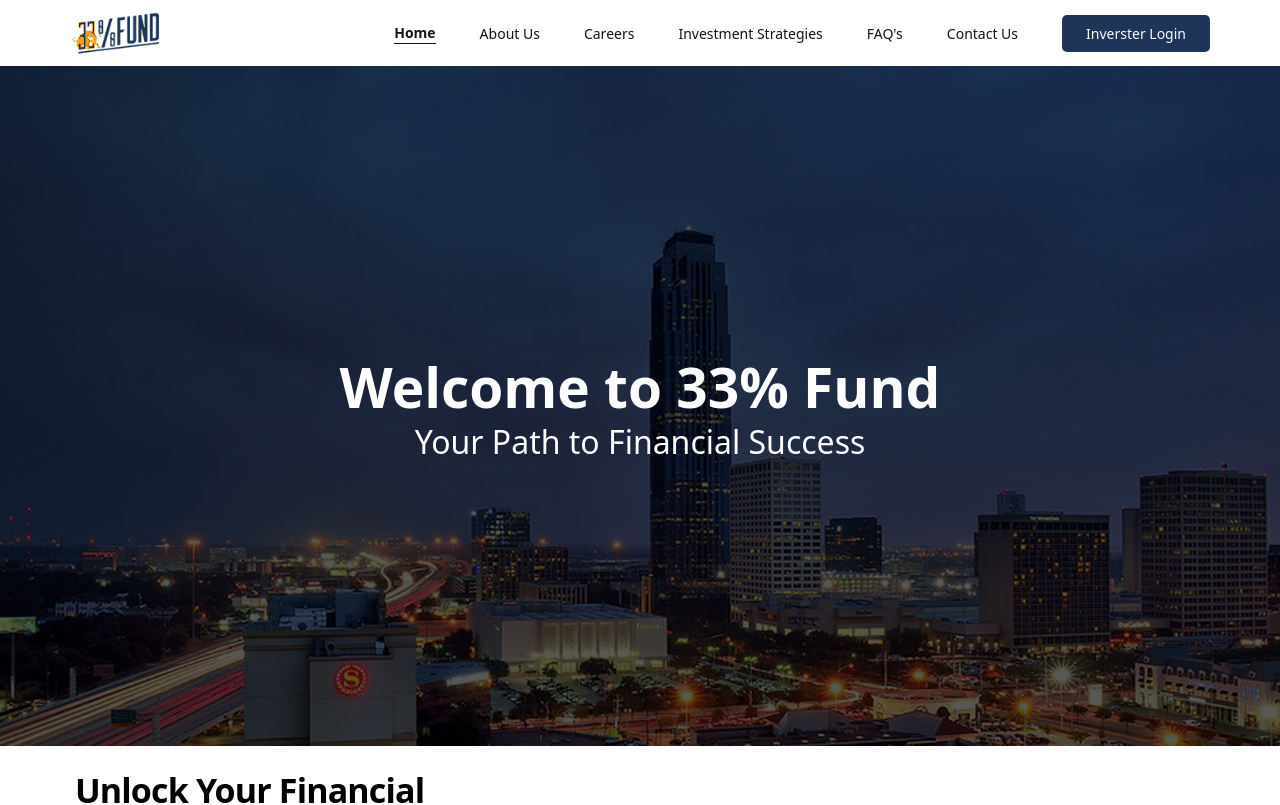
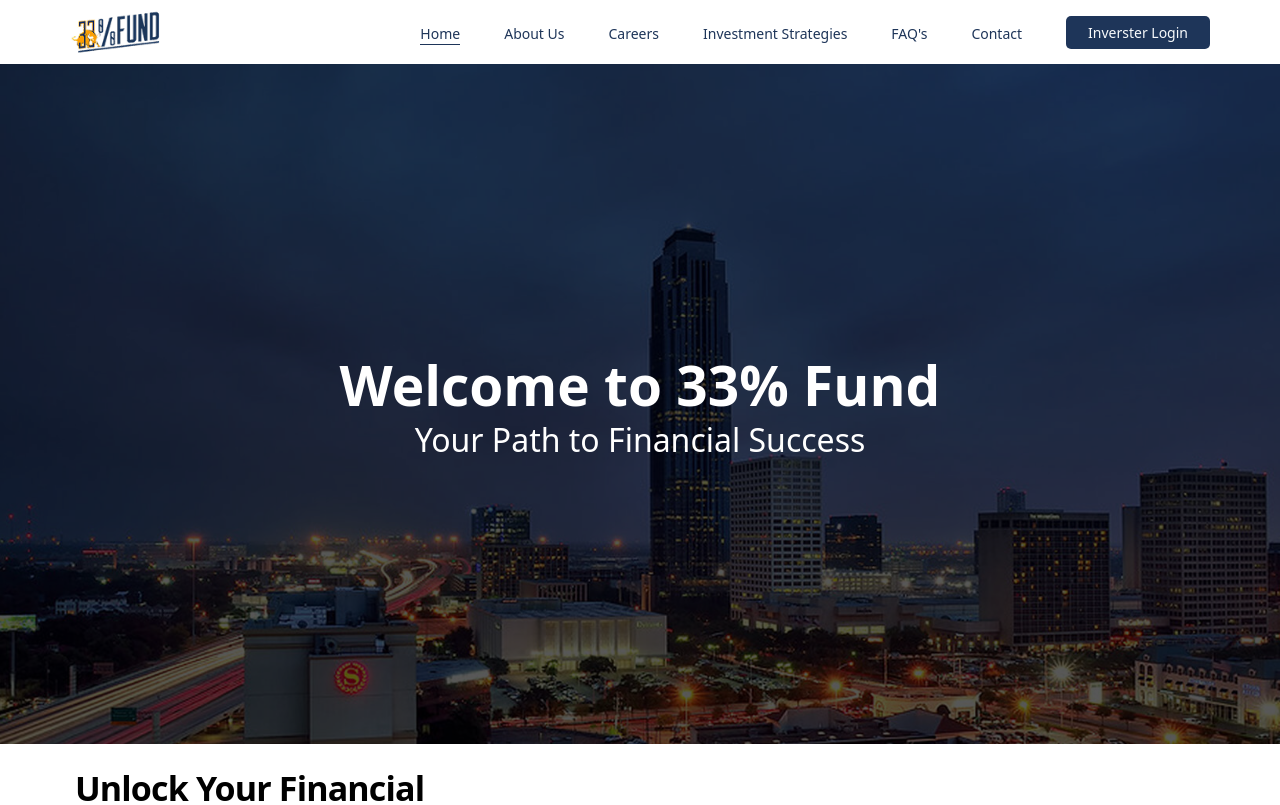
Before and after one commit to mkdevelopers7/33-fund, a React (Vite) app: page / in a window 1280 px wide. Shown: the top 805 px of the page. Built offline with nearby package versions, Linux system fonts and the light colour scheme.

Commit message:
Nav made responsive

```diff
--- a/package.json
+++ b/package.json
@@ -14,6 +14,7 @@
     "react": "^19.1.0",
     "react-dom": "^19.1.0",
     "react-icons": "^5.5.0",
+    "styled-components": "^6.1.18",
     "tailwindcss": "^4.1.5"
   },
   "devDependencies": {
--- a/src/components/Footer.jsx
+++ b/src/components/Footer.jsx
@@ -24,9 +24,9 @@ function Footer() {
             aliquid repellendus culpa in.
           </p>
         </div>
-        <div className="flex flex-col gap-6 w-[20%]">
+        <div className="flex flex-col gap-8 w-[20%]">
           <h3 className="text-[18px] font-semibold text-[#170F49]">Company</h3>
-          <div className="flex flex-col gap-1 text-[16px]/[28px] text-[#6F6C90] tracking-normal">
+          <div className="flex flex-col gap-1 text-[14px]/[28px] text-[#6F6C90] tracking-normal">
             <a href="#">About</a>
             <a href="#">Contact Us</a>
             <a href="#">Careers</a>
@@ -34,22 +34,22 @@ function Footer() {
             <a href="#">Blog</a>
           </div>
         </div>
-        <div className="flex flex-col gap-6 w-[20%]">
+        <div className="flex flex-col gap-8 w-[20%]">
           <h3 className="text-[18px] font-semibold text-[#170F49]">
             Contact Us
           </h3>
-          <div className="flex flex-col gap-4 text-[16px]/[28px] text-[#6F6C90] tracking-normal">
+          <div className="flex flex-col gap-4 text-[14px]/[28px] text-[#6F6C90] tracking-normal">
             <a href="#" className="flex items-center gap-2">
-              <HiOutlineEnvelope className="h-5 w-5 mt-1" color="#3A4F39" />
+              <HiOutlineEnvelope className="h-4 w-4 mt-1" color="#3A4F39" />
               <span>contact@company.com</span>
             </a>
 
             <a href="#" className="flex items-center gap-2">
-              <HiOutlinePhone color="#3A4F39" className="h-5 w-5 mt-1" />
+              <HiOutlinePhone color="#3A4F39" className="h-4 w-4 mt-1" />
               (414) 687 - 5892
             </a>
             <a href="#" className="flex items-start gap-2">
-              <HiOutlineMapPin color="#3A4F39" className="h-5 w-5 mt-1" />
+              <HiOutlineMapPin color="#3A4F39" className="h-4 w-4 mt-1" />
               794 Mcallister St <br />
               San Francisco, 94102
             </a>
@@ -57,9 +57,9 @@ function Footer() {
         </div>
         <div className="flex gap-6 w-[20%] items-center justify-center">
           <div className="flex gap-10 items-center justify-center text-[##3A4F39]">
-            <TfiFacebook className="h-5 w-5" color="#3A4F39" />
-            <TfiInstagram className="h-5 w-5" color="#3A4F39" />
-            <FaTwitter className="h-5 w-5" color="#3A4F39" />
+            <TfiFacebook className="h-4 w-4" color="#3A4F39" />
+            <TfiInstagram className="h-4 w-4" color="#3A4F39" />
+            <FaTwitter className="h-4 w-4" color="#3A4F39" />
           </div>
         </div>
       </div>
--- a/src/components/Navbar.jsx
+++ b/src/components/Navbar.jsx
@@ -1,35 +1,132 @@
-function Navbar() {
+import { useState } from "react";
+import { HiBars3, HiOutlineEnvelope, HiXMark } from "react-icons/hi2";
+// import { HiBars3, HiXMark } from "@heroicons/react/24/outline";
+
+const Navbar = () => {
+  const [isOpen, setIsOpen] = useState(false);
+
+  const toggleMenu = () => setIsOpen(!isOpen);
+  // sm:bg-amber-300 md:bg-green-400 lg:bg-red-400
   return (
-    <div className="py-[10px] px-1 md:px-[70px] flex justify-between items-center ">
-      <img src="/logo.png" alt="logo" className="h-[46px]" />
-      <nav className="flex gap-3 items-center  md:gap-11 text-[14px] text-[#131313] font-[400]">
-        <a href="#" className="font-[700] border-b-1">
+    <nav className="text-white ">
+      <div className="px-6 md:px-[30px] lg:px-[70px] sm:px-6">
+        <div className="flex h-20 md:h-16 items-center justify-between">
+          {/* Logo */}
+          <div className="flex items-center">
+            <img src="/logo.png" alt="logo" className="h-[50px] md:h-[46px]" />
+          </div>
+
+          {/* Desktop Menu */}
+          <div className="hidden md:flex md:items-center md:gap-4 lg:gap-11 text-primary text-[14px] mt-1">
+            <a
+              href="#"
+              className="hover:text-primary-hover transition-colors active-menu"
+            >
               Home
-        </a>
-        <a href="#" className="hover:border-b-1  ">
-          About Us
-        </a>
-        <a href="#" className="hover:border-b-1  ">
-          Careers
-        </a>
-        <a href="#" className="hover:border-b-1  ">
-          Investment Strategies
-        </a>
-        <a href="#" className="hover:border-b-1  ">
-          FAQ's
-        </a>
-        <a href="#" className="hover:border-b-1  ">
-          Contact Us
             </a>
             <a
               href="#"
-          className="bg-primary text-slate-50 py-[8px] px-[24px] rounded-[5px] hover:bg-primary-hover"
+              className="hover:text-primary-hover transition-colors border-b-1 border-b-white hover:border-b-1 hover:border-b-primary-hover"
+            >
+              About Us
+            </a>
+            <a
+              href="#"
+              className="border-b-1 border-b-white hover:border-b-1 hover:border-b-primary-hover hover:text-primary-hover transition-colors"
+            >
+              Careers
+            </a>
+            <a
+              href="#"
+              className="border-b-1 border-b-white hover:border-b-1 hover:border-b-primary-hover hover:text-primary-hover transition-colors"
+            >
+              Investment Strategies
+            </a>
+            <a
+              href="#"
+              className="border-b-1 border-b-white hover:border-b-1 hover:border-b-primary-hover hover:text-primary-hover transition-colors"
+            >
+              FAQ's
+            </a>
+            <a
+              href="#"
+              className="flex items-center gap-2 border-b-1 border-b-white hover:border-b-1 hover:border-b-primary-hover hover:text-primary-hover transition-colors"
+            >
+              {/* <HiOutlineEnvelope className="h-5 w-5" /> */}
+              Contact
+            </a>
+            <a
+              href="#"
+              className="bg-primary text-slate-50 py-[6px] px-[22px] rounded-[5px] hover:bg-primary-hover -mt-1"
             >
               Inverster Login
             </a>
+          </div>
+
+          {/* Mobile Menu Button */}
+
+          <div className="md:hidden flex items-center justify-center gap-5">
+            <a
+              href="#"
+              className="bg-primary text-slate-50 py-[6px] px-[22px] rounded-[5px] hover:bg-primary-hover"
+            >
+              Inverster Login
+            </a>
+            <button
+              onClick={toggleMenu}
+              className="p-2 hover:text-primary-hover text-primary focus:outline-none"
+              aria-label={isOpen ? "Close menu" : "Open menu"}
+            >
+              {isOpen ? (
+                <HiXMark className="h-6 w-6" />
+              ) : (
+                <HiBars3 className="h-6 w-6" />
+              )}
+            </button>
+          </div>
+        </div>
+      </div>
+
+      {/* Mobile Menu */}
+      <div
+        className={`md:hidden transition-all duration-300 ease-in-out ${
+          isOpen ? "max-h-96 opacity-100" : "max-h-0 opacity-0 overflow-hidden"
+        }`}
+      >
+        <div className="flex flex-col gap-4 px-4 pb-4 text-primary">
+          <a
+            href="#"
+            className="hover:text-primary-hover transition-colors"
+            onClick={toggleMenu}
+          >
+            Home
+          </a>
+          <a
+            href="#"
+            className="hover:text-primary-hover transition-colors"
+            onClick={toggleMenu}
+          >
+            About Us
+          </a>
+          <a
+            href="#"
+            className="hover:text-primary-hover transition-colors"
+            onClick={toggleMenu}
+          >
+            Careers
+          </a>
+          <a
+            href="#"
+            className="flex items-center gap-2 hover:text-primary-hover transition-colors"
+            onClick={toggleMenu}
+          >
+            {/* <HiOutlineEnvelope className="h-5 w-5" /> */}
+            Contact
+          </a>
+        </div>
+      </div>
     </nav>
-    </div>
   );
-}
+};
 
 export default Navbar;
--- /dev/null
+++ b/src/components/Navbar2.jsx
@@ -0,0 +1,55 @@
+import { useState } from "react";
+import { HiBars3, HiXMark } from "react-icons/hi2";
+
+function Navbar() {
+  const [isOpen, setIsOpen] = useState(false);
+
+  const toggleMenu = () => setIsOpen(!isOpen);
+  return (
+    <div className="py-[10px] px-1 md:px-[70px] flex justify-between items-center ">
+      <img src="/logo.png" alt="logo" className="h-[46px]" />
+      <nav className="hidden md:flex gap-3 items-center  md:gap-11 text-[14px] text-[#131313] font-[400]">
+        <a href="#" className="font-[700] border-b-1">
+          Home
+        </a>
+        <a href="#" className="hover:border-b-1  ">
+          About Us
+        </a>
+        <a href="#" className="hover:border-b-1  ">
+          Careers
+        </a>
+        <a href="#" className="hover:border-b-1  ">
+          Investment Strategies
+        </a>
+        <a href="#" className="hover:border-b-1  ">
+          FAQ's
+        </a>
+        <a href="#" className="hover:border-b-1  ">
+          Contact Us
+        </a>
+        <a
+          href="#"
+          className="bg-primary text-slate-50 py-[8px] px-[24px] rounded-[5px] hover:bg-primary-hover"
+        >
+          Inverster Login
+        </a>
+        {/* Mobile Menu Button */}
+        <div className="md:hidden">
+          <button
+            onClick={toggleMenu}
+            className="p-2 text-gray-300 hover:text-white focus:outline-none"
+            aria-label={isOpen ? "Close menu" : "Open menu"}
+          >
+            {isOpen ? (
+              <HiXMark className="h-6 w-6" />
+            ) : (
+              <HiBars3 className="h-6 w-6" />
+            )}
+          </button>
+        </div>
+      </nav>
+    </div>
+  );
+}
+
+export default Navbar;
--- a/src/index.css
+++ b/src/index.css
@@ -1,3 +1,4 @@
+@import url("https://fonts.googleapis.com/css2?family=Manrope:wght@200..800&display=swap");
 @import "tailwindcss";
 /* @layer theme, base, components, utilities;
 @import "tailwindcss/theme.css" layer(theme);
@@ -13,15 +14,17 @@
 /* index.css or App.css */
 /* @import url("https://fonts.googleapis.com/css2?family=Manrope:wght@400;500;600;700&display=swap"); */
 
-@import url("https://fonts.googleapis.com/css2?family=Manrope:wght@200..800&display=swap");
-
 /* * {
   padding: 0;
   margin: 0;
   box-sizing: border-box;
 } */
-body {
-  /* font-family: "Manrope", sans-serif; */
+/* body {
+  font-family: "Manrope", sans-serif;
+} */
+.active-menu {
+  border-bottom: 1px solid #1e3559;
+  /* line-height: 1.2; */
 }
 
 /* a {
```
Also changed, not shown: src/components/Content.jsx (+48 -36 lines), 1 other file (tests, documents, lock files or other folders). Lines whose indentation alone changed are shown as unchanged.
